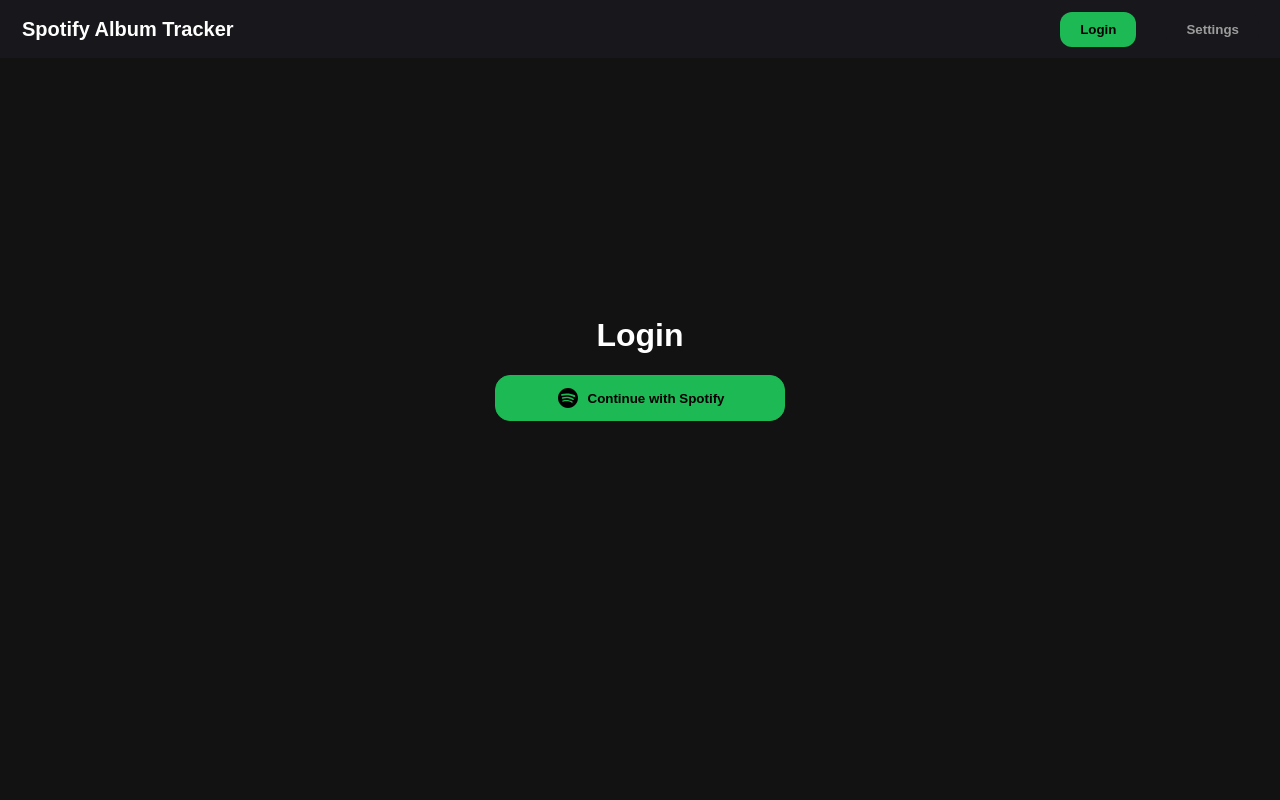
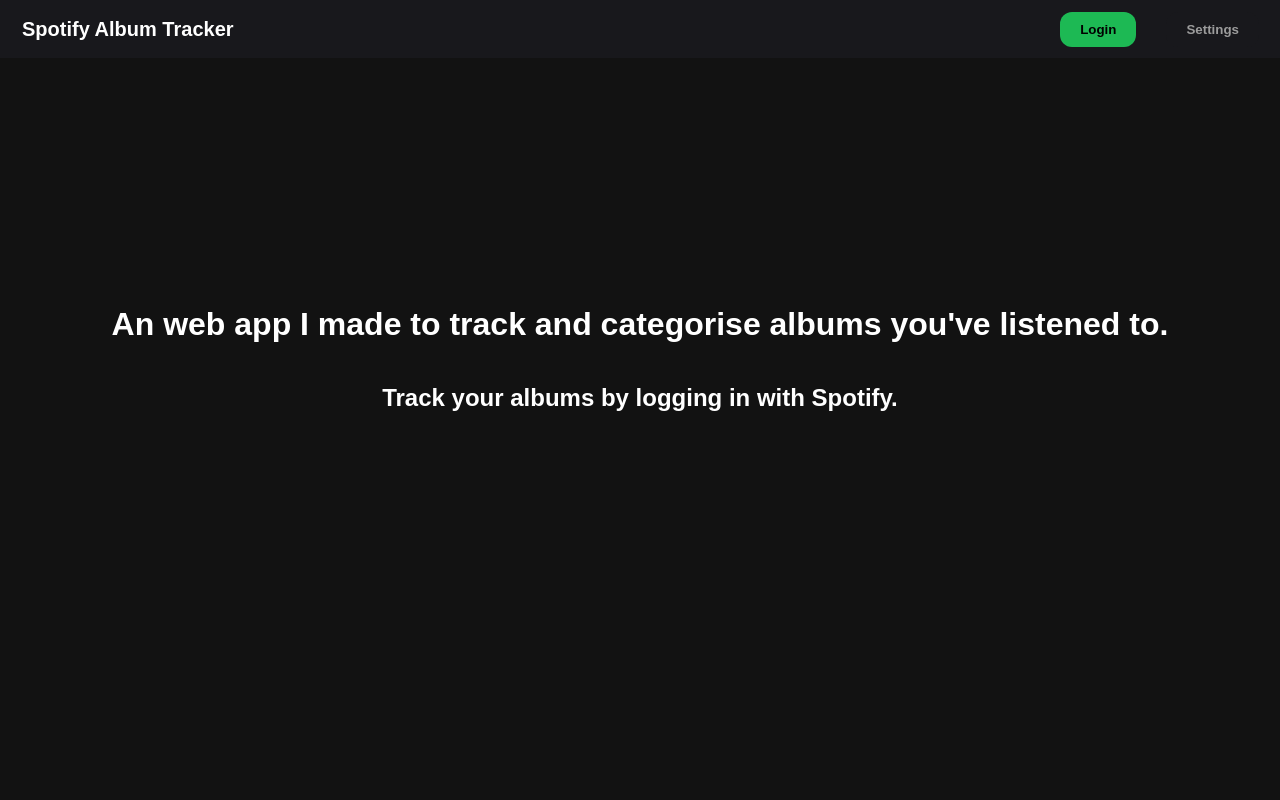
Before and after one commit to OscarPorter/spotify-stat-tracker, a Python web app: template templates/index.html in a window 1280 px wide. Run offline with Jinja, Linux system fonts and the light colour scheme; the template is opened without the code that fills it, so the values that code supplies are empty.

Commit message:
Changed routing + minor changes.

```diff
--- /dev/null
+++ b/static/styles/index.css
@@ -0,0 +1,13 @@
+body {
+    background-color: rgb(18, 18, 18);
+    color: rgb(255, 255, 255);
+}
+
+.content {
+  min-height: 100vh;
+  display: flex;
+  flex-direction: column;
+  justify-content: center;
+  align-items: center;
+  margin-top: -100px;
+}
--- a/static/styles/login.css
+++ b/static/styles/login.css
@@ -11,11 +11,6 @@ body {
   justify-content: center;
   align-items: center;
   margin-top: -100px;
-}
-
-* {
-    font-family: Arial, Helvetica, sans-serif;
-    font-weight: bold;
 }
 
 h1 {
--- a/static/styles/navbar.css
+++ b/static/styles/navbar.css
@@ -1,3 +1,8 @@
+* {
+    font-family: Arial, Helvetica, sans-serif;
+    font-weight: bold;
+}
+
 .container {
     width: min(100% - 2rem, 90rem);
     margin-inline: auto;
--- a/templates/index.html
+++ b/templates/index.html
@@ -3,21 +3,14 @@
 {% block title %}Spotify Stat Tracker{% endblock %}
 
 {% block extra_css %}
-<link rel="stylesheet" type="text/css" href="{{ url_for('static', filename='styles/login.css') }}">
+<link rel="stylesheet" type="text/css" href="{{ url_for('static', filename='styles/index.css') }}">
 {% endblock %}
 
 {% block content %}
-<div class="login-panel">
-    <h1>Login</h1>
-    <form action="{{ url_for('login') }}">
-        <button class="spotify-auth-button">
-            <svg xmlns="http://www.w3.org/2000/svg">
-                <g>
-                    <path fill-rule="nonzero" d="M12 2C6.5 2 2 6.5 2 12s4.5 10 10 10 10-4.5 10-10S17.55 2 12 2zm3.75 14.65c-2.35-1.45-5.3-1.75-8.8-.95-.35.1-.65-.15-.75-.45-.1-.35.15-.65.45-.75 3.8-.85 7.1-.5 9.7 1.1.35.15.4.55.25.85-.2.3-.55.4-.85.2zm1-2.7c-2.7-1.65-6.8-2.15-9.95-1.15-.4.1-.85-.1-.95-.5-.1-.4.1-.85.5-.95 3.65-1.1 8.15-.55 11.25 1.35.3.15.45.65.2 1s-.7.5-1.05.25zM6.3 9.75c-.5.15-1-.15-1.15-.6-.15-.5.15-1 .6-1.15 3.55-1.05 9.4-.85 13.1 1.35.45.25.6.85.35 1.3-.25.35-.85.5-1.3.25C14.7 9 9.35 8.8 6.3 9.75z"></path>
-                </g>
-            </svg>
-            Continue with Spotify
-        </button>
-    </form>
+<div class="container">
+    <div class="content">
+        <h1>An web app I made to track and categorise albums you've listened to.</h1>
+        <h2>Track your albums by logging in with Spotify.</h2>
+    </div>
 </div>
 {% endblock %}
--- a/templates/navbar.html
+++ b/templates/navbar.html
@@ -12,7 +12,7 @@
                 <button class="site-name"><h2>Spotify Album Tracker</h2></button>
             </form>
 
-            <form>
+            <form action="{{ url_for('login') }}" method="get">
                 <button class="login-button">Login</button>
             </form>
 
```
Also changed, not shown: app.py (+9 -2 lines), templates/login.html (added, +23 -0 lines).
